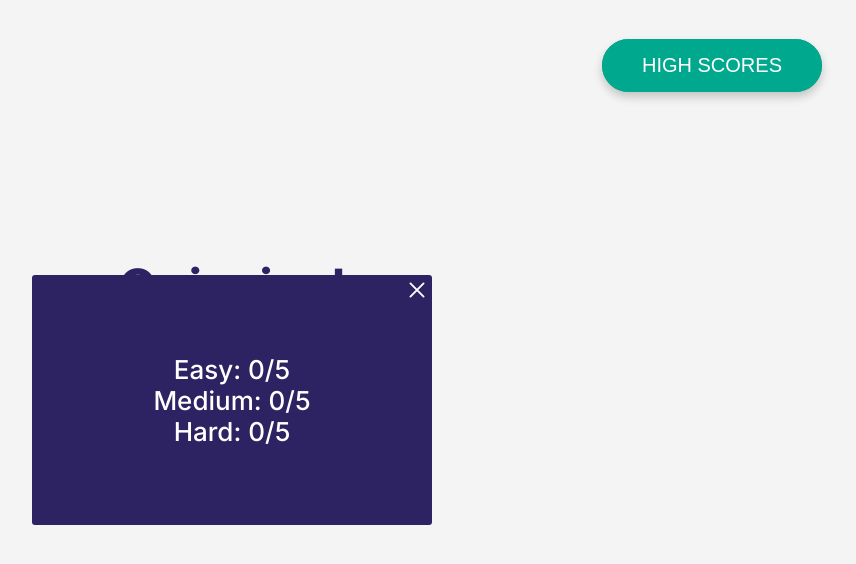
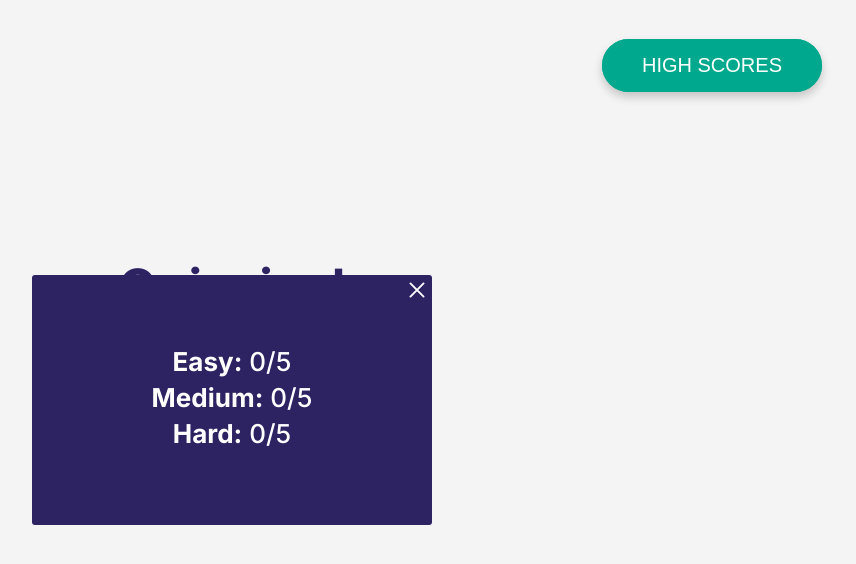
Before and after one commit to localhostwiththemost/react-quiz, a React (Vite) app: page / in a window 1280 px wide. Both pictures are taken after a click on the button "HIGH SCORES". Shown: the top 564 px of the page, without its empty margins (408-1264 px from the left). Built offline with nearby package versions, Linux system fonts and the light colour scheme.

Commit message:
Added jsx markup to high score modal text

```diff
--- a/src/StartPage.jsx
+++ b/src/StartPage.jsx
@@ -63,11 +63,20 @@ function StartPage({ onDifficultyChange, difficulty }) {
       </button>
       {showModal ? (
         <Modal
-          message={`Easy: ${localStorage.getItem(
-            "lsScore-easy"
-          )}/5 Medium: ${localStorage.getItem(
-            "lsScore-medium"
-          )}/5 Hard: ${localStorage.getItem("lsScore-hard")}/5`}
+          message={
+            <ul>
+              <li>
+                <strong>Easy:</strong> {localStorage.getItem("lsScore-easy")}/5
+              </li>
+              <li>
+                <strong>Medium:</strong>{" "}
+                {localStorage.getItem("lsScore-medium")}/5
+              </li>
+              <li>
+                <strong>Hard:</strong> {localStorage.getItem("lsScore-hard")}/5
+              </li>
+            </ul>
+          }
           onClose={closeModal}
         />
       ) : (
--- a/src/sass/components/_modal.scss
+++ b/src/sass/components/_modal.scss
@@ -64,3 +64,13 @@
   text-align: center;
   color: #fff;
 }
+
+ul {
+  list-style-type: none;
+  white-space: nowrap;
+}
+
+li {
+  display: block;
+  margin-bottom: 0.5rem;
+}
--- a/src/sass/main.css
+++ b/src/sass/main.css
@@ -198,6 +198,16 @@ select {
   font-weight: 500;
   text-align: center;
   color: #fff;
+}
+
+ul {
+  list-style-type: none;
+  white-space: nowrap;
+}
+
+li {
+  display: block;
+  margin-bottom: 0.5rem;
 }
 
 .QA-container {
```
Also changed, not shown: 1 other file (tests, documents, lock files or other folders).
